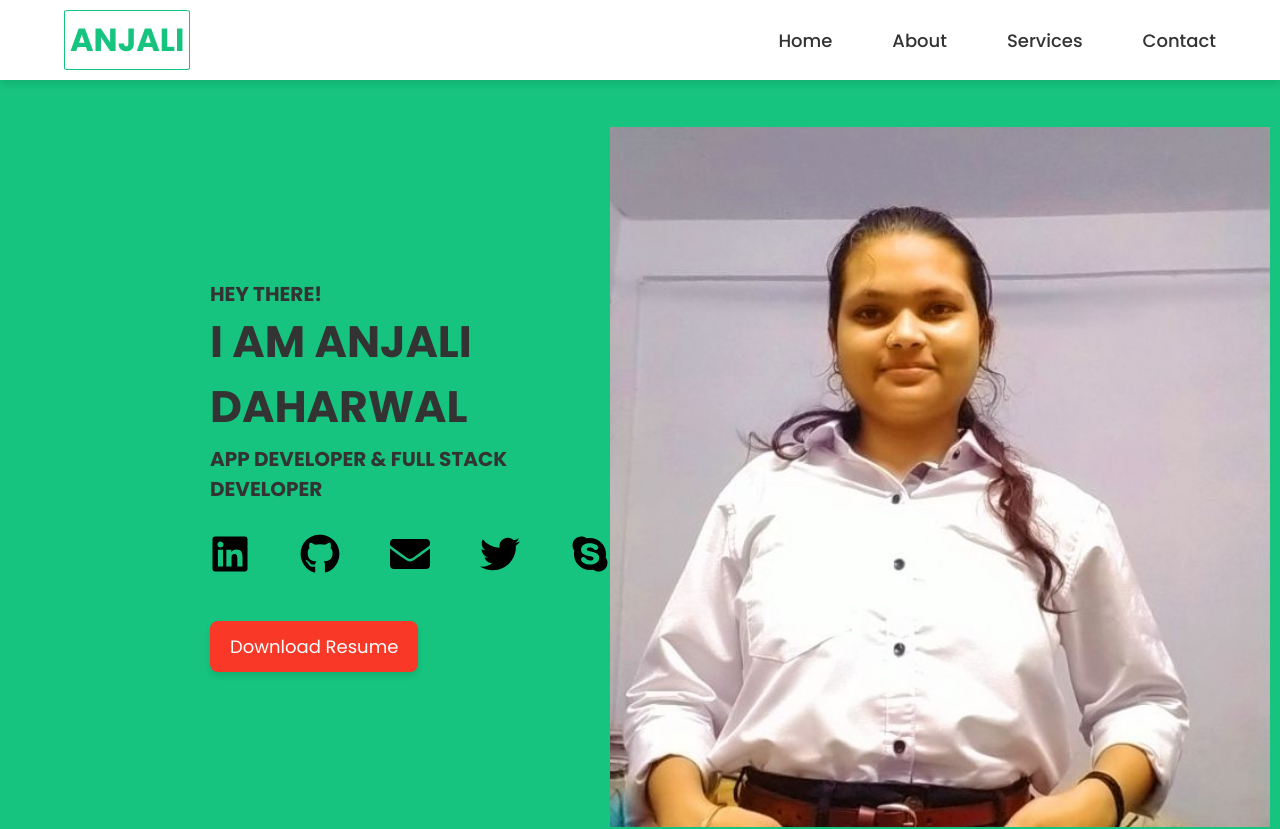
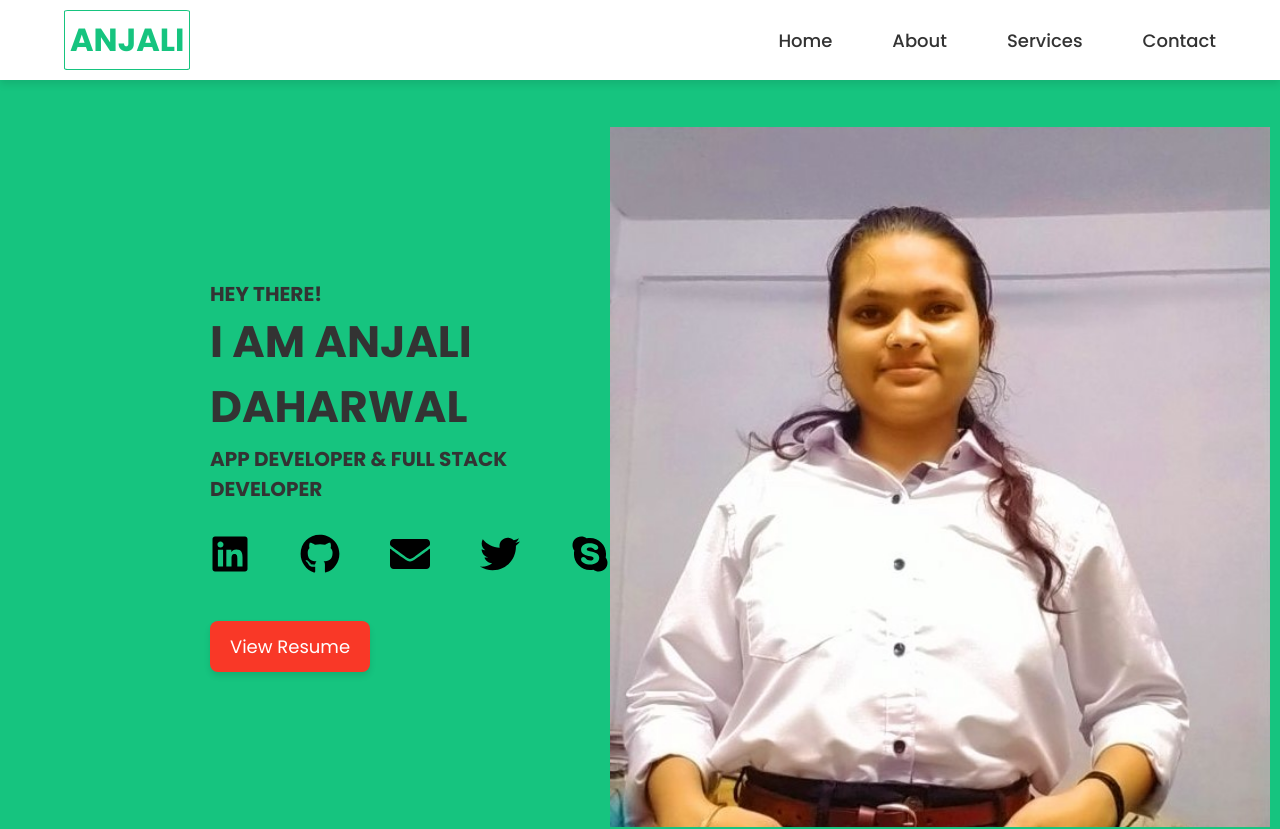
Before and after one commit to anjali012005/ANJALI_RESUME, a React (Create React App) app in the folder frontend/: page / in a window 1280 px wide. Shown: the top 829 px of the page. Built offline with nearby package versions, Linux system fonts and the light colour scheme.

Commit message:
Added resume's google drive link

```diff
--- a/frontend/src/Components/HomeSec/Homesec.jsx
+++ b/frontend/src/Components/HomeSec/Homesec.jsx
@@ -32,11 +32,10 @@
                 <div className='div-button'>
                 <button className='button'>
                 <a
-                    href="/ANJALI_RESUME.pdf"
-                    download="ANJALI_RESUME.pdf"
+                    href="https://drive.google.com/file/d/12X--Ia_I7zyy4wBuzxBsdpsQmbDWdB2f/view?usp=drivesdk"
                     style={{ textDecoration: 'none', color: 'inherit' }}
                 >
-                    Download Resume
+                    View Resume
                 </a>
             </button>
                 </div>
```
